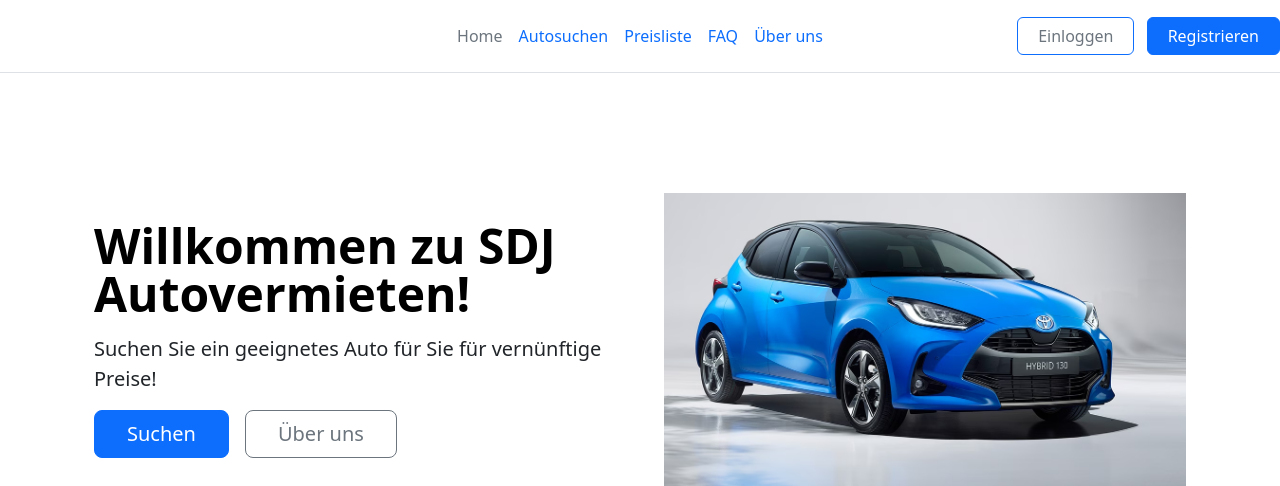
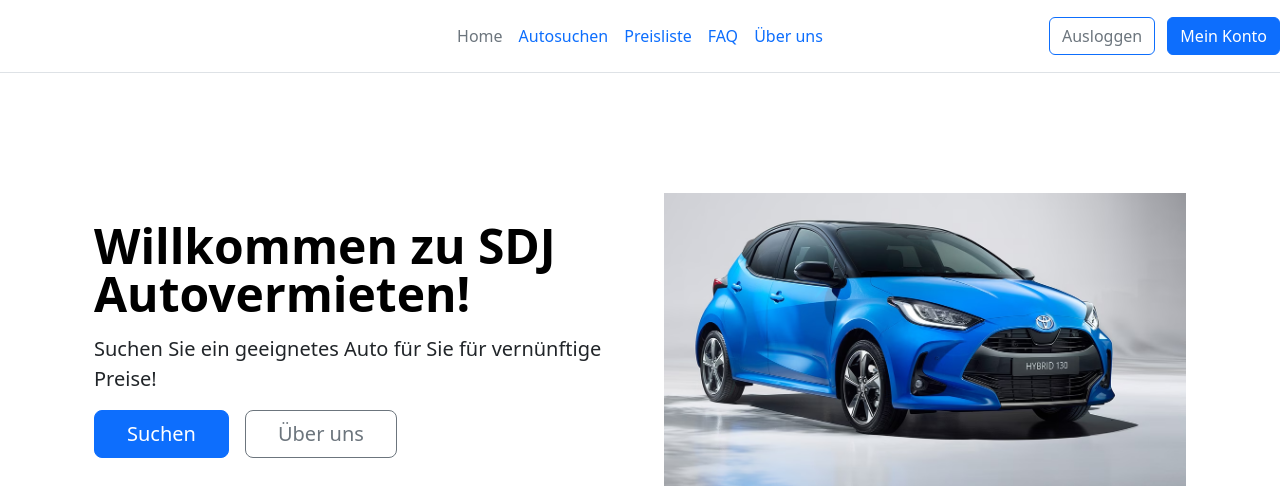
Before and after one commit to Midoran/Autovermietung, a Flask app: template templates/index.html in a window 1280 px wide. Shown: the top 486 px of the page. Run offline with Flask 3, Linux system fonts and the light colour scheme; the template is opened without the code that fills it, so the values that code supplies are empty; the visitor is signed in with stand-in values (Sample User, id 1).

Commit message:
Jinja problem

```diff
--- a/templates/index.html
+++ b/templates/index.html
@@ -25,8 +25,13 @@
       </ul>
 
       <div class="col-md-3 text-end">
-        <button type="button" class="btn btn-outline-primary me-2"><a href="login.html" class="nav-link px-2 link-secondary">Einloggen</a></button>
-        <button type="button" class="btn btn-primary"><a href="registration.html" class="nav-link px-2">Registrieren</a></button>
+        {% if 'user_id' in session %}
+        <a href="{{ url_for('logout') }}" class="btn btn-outline-primary me-2 link-secondary">Ausloggen</a>
+        <a href="{{ url_for('my_account') }}" class="btn btn-primary">Mein Konto</a>
+    {% else %}
+        <a href="{{ url_for('login') }}" class="btn btn-outline-primary me-2 link-secondary">Einloggen</a>
+        <a href="{{ url_for('registration') }}" class="btn btn-primary">Registrieren</a>
+    {% endif %}
       </div>
     </header>
     <div class="container col-xxl-8 px-4 py-5">
```
Also changed, not shown: Kunden/routes.py (+27 -3 lines).
